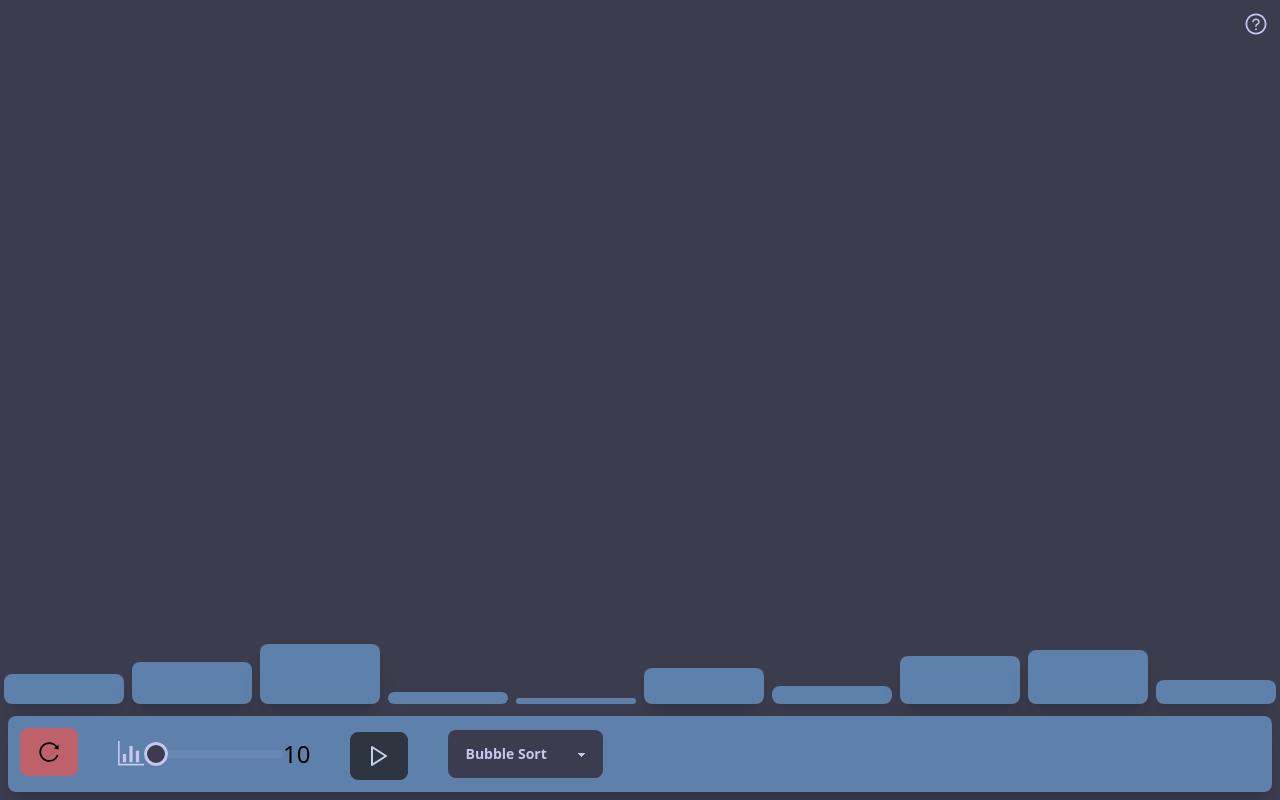
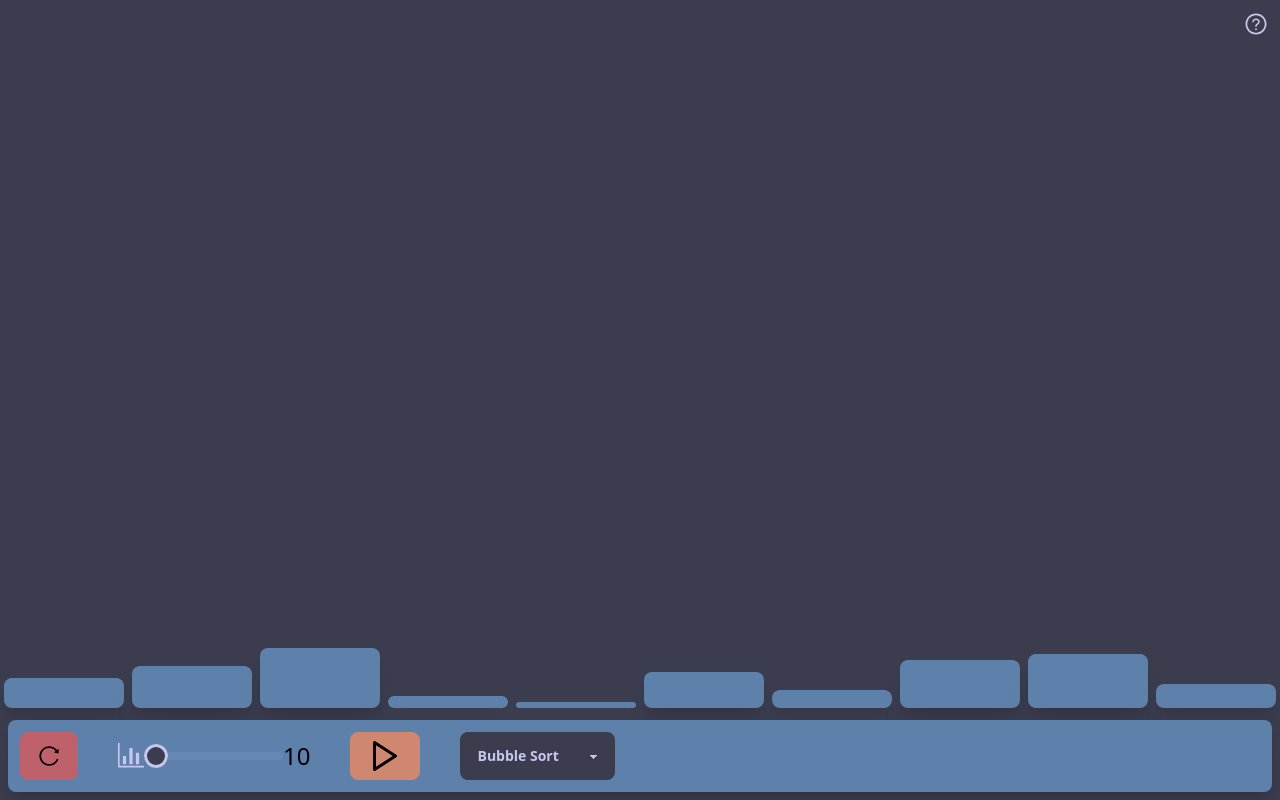
Before and after one commit to fraserws/AlgoSortv2, a React (Vite) app: page / in a window 1280 px wide. Built offline with nearby package versions, Linux system fonts and the light colour scheme.

Commit message:
playpause fixed

```diff
--- a/src/components/ControlComponents/PlayButton.tsx
+++ b/src/components/ControlComponents/PlayButton.tsx
@@ -1,4 +1,4 @@
-import { useState } from "react";
+import { useEffect, useState } from "react";
 import { FiPlay, FiPause } from "react-icons/fi";
 import useAlgoStore from "../../utils/store";
 import { sort } from "../../utils/array";
@@ -42,21 +42,16 @@ function PlayButton() {
       isAnimating: false,
     });
   };
-
   return (
-    <div className="pt-1">
+    <div className="flex-row flex items-center ">
       <button
-        className="btn play-pause-button flex w-full "
-        onClick={() => {
-          setIsPlaying(!isPlaying);
-          playPause();
-        }}
-        aria-label={isPlaying ? "Pause" : "Play"}
+        className="btn btn-accent new-array-button text-black flex w-full"
+        onClick={playPause}
       >
-        {isPlaying || isSorted ? (
-          <FiPause className="text-2xl" />
+        {useAlgoStore.getState().isAnimating ? (
+          <FiPause className="text-4xl" />
         ) : (
-          <FiPlay className="text-2xl" />
+          <FiPlay className="text-4xl" />
         )}
       </button>
     </div>
```
